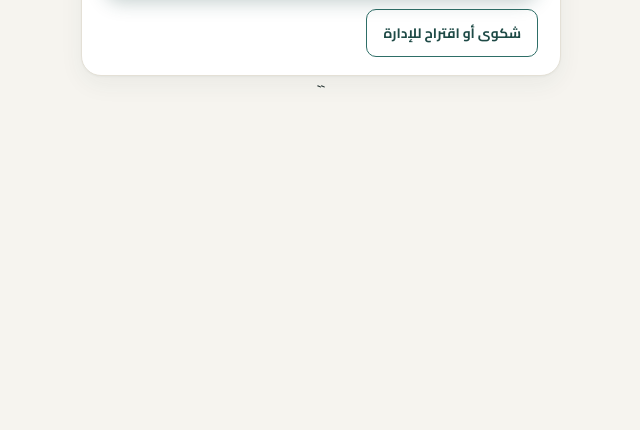
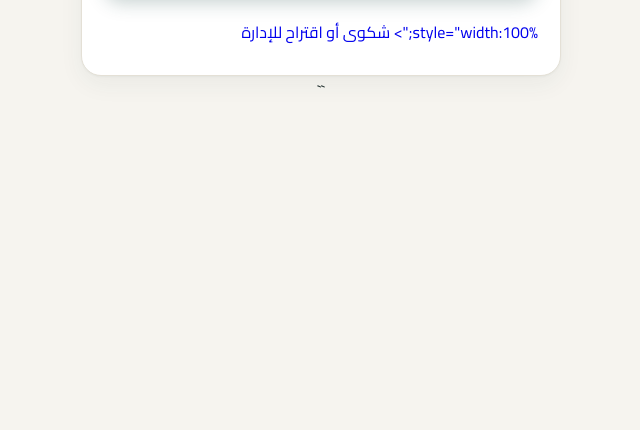
Before and after one commit to muradagha-pro/hospital, a plain HTML site: page patient.html in a window 1280 px wide. Shown: the part 370-800 px from the top of the page, without its empty margins (319-959 px from the left). Drawn offline with Linux system fonts and the light colour scheme.

Commit message:
Update patient.html

```diff
--- a/patient.html
+++ b/patient.html
@@ -52,10 +52,10 @@
 
   </div>
 
-  <div style="margin-top:20px;">
+  <div style="margin-top:20px; display:flex; flex-direction:column; gap:12px;">
 
-    <a id="feedbackLink"    class="action-btn note-finish-btn"
-        style="width:100%;">
+    <a id="feedbackLink" href="#" style="text-decoration:none;">
+      style="width:100%;">
         شكوى أو اقتراح للإدارة
       </button>
     </a>
```
